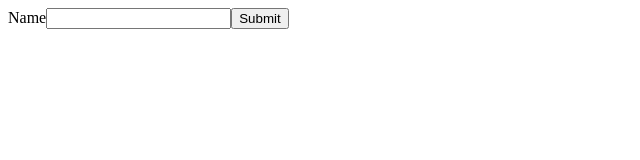
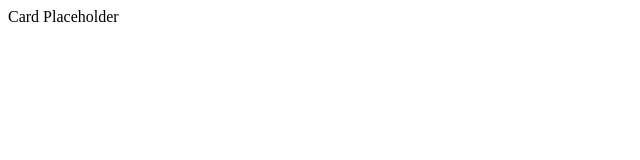
Before and after one commit to jgozal/moneycompass, a React app: page / in a window 1280 px wide. Shown: the whole page, without its empty margins (0-640 px from the left). Built offline with nearby package versions, Linux system fonts and the light colour scheme.

Commit message:
more cleanup

```diff
--- /dev/null
+++ b/src/components/step-card.js
@@ -0,0 +1,27 @@
+import React from "react";
+
+class StepCard extends React.Component {
+    constructor (props) {
+        super(props);
+        this.state = {
+            inputvalue: ''
+        }
+        this.handleChange = this.handleChange.bind(this);
+    }
+
+    handleChange (event) {
+      this.setState({
+          inputvalue: event.target.value
+      })
+    }
+
+    render() {
+      return (
+        <div className="step-card">
+            Card Placeholder
+        </div>
+      );
+    }
+  }
+
+  export default StepCard;
--- a/src/index.js
+++ b/src/index.js
@@ -1,29 +1,16 @@
 import React from "react";
 import ReactDOM from "react-dom";
+import StepCard from "./components/step-card";
 
 class App extends React.Component {
   constructor (props) {
       super(props);
-      this.state = {
-          inputvalue: ''
-      }
-      this.handleChange = this.handleChange.bind(this);
-  }
-
-  handleChange (event) {
-    this.setState({
-        inputvalue: event.target.value
-    })
   }
 
   render() {
     return (
       <div className="app">
-          <form>
-              <label>Name</label>
-              <input type="text" value={this.state.inputvalue} onChange={this.handleChange}/>
-              <input type="submit" value="Submit"/>
-          </form>
+        <StepCard />
       </div>
     );
   }
```
Also changed, not shown: dist/index.html, dist/main.js.
